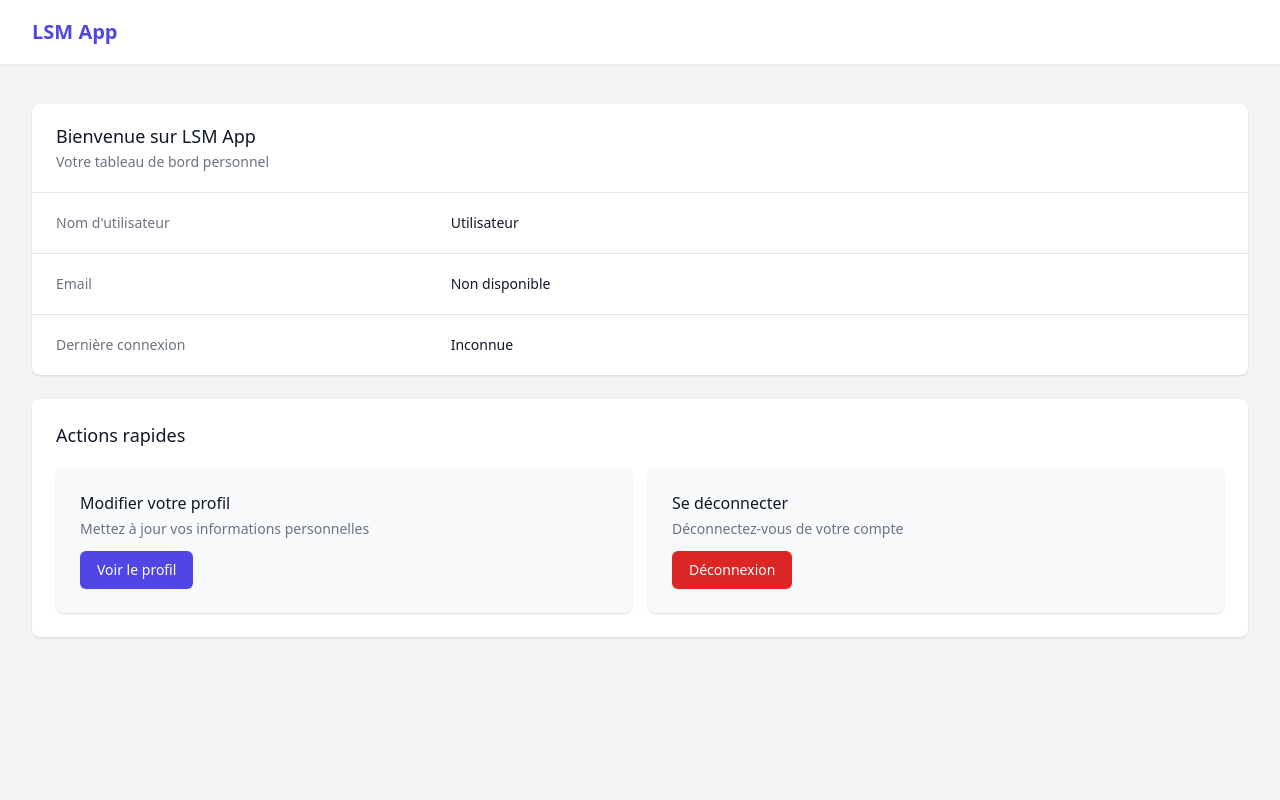
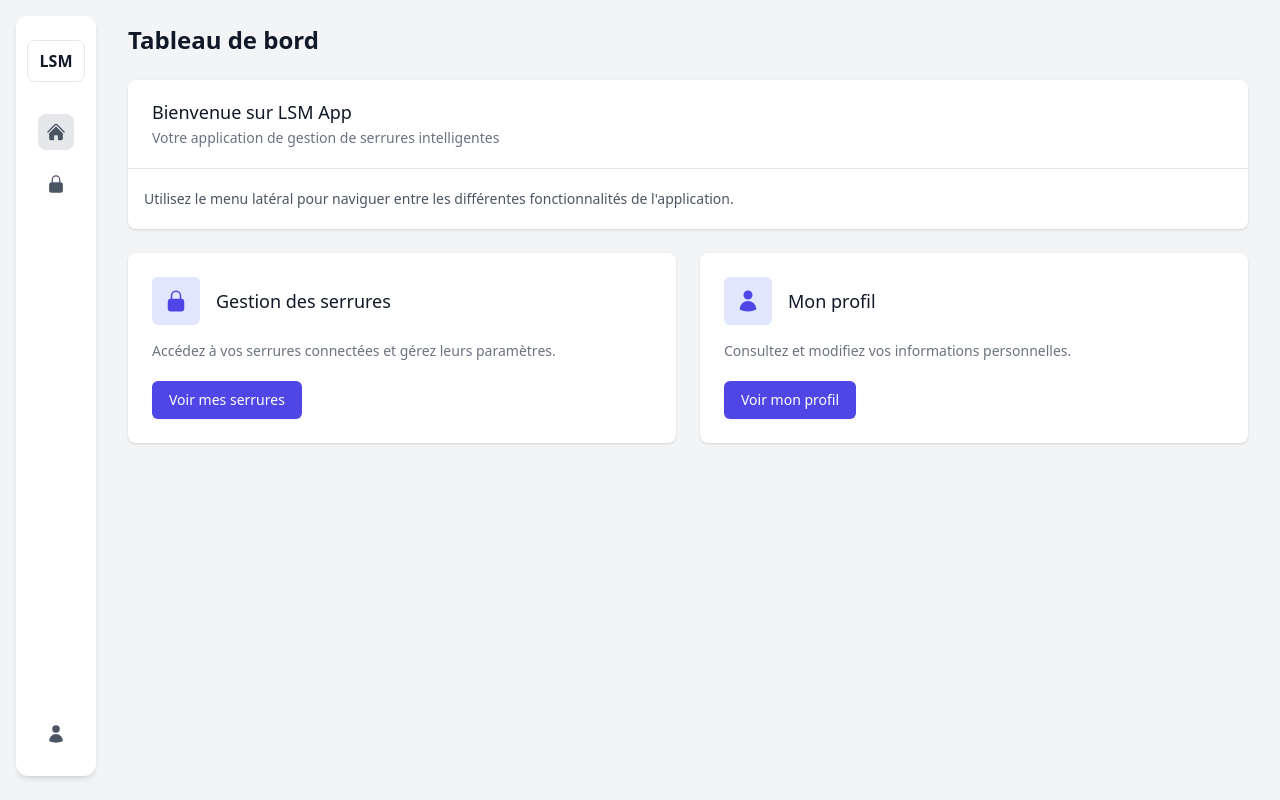
Before and after one commit to benoitjolly/lsm-nuxt, a Nuxt app: page / in a window 1280 px wide. Built offline with nearby package versions, Linux system fonts and the light colour scheme; no server answers.

Commit message:
feat: add sidebar

```diff
--- a/layouts/default.vue
+++ b/layouts/default.vue
@@ -1,32 +1,50 @@
 <template>
-  <div class="min-h-screen bg-gray-100">
-    <!-- Barre de navigation -->
-    <nav class="bg-white shadow-sm">
-      <div class="max-w-7xl mx-auto px-4 sm:px-6 lg:px-8">
-        <div class="flex justify-between h-16">
-          <div class="flex">
-            <div class="flex-shrink-0 flex items-center">
-              <NuxtLink to="/" class="text-xl font-bold text-indigo-600">LSM App</NuxtLink>
-            </div>
+  <div class="flex min-h-screen bg-gray-100">
+    <!-- Menu latéral -->
+    <div class="w-20 bg-white shadow-md flex flex-col items-center py-6 fixed min-h-[calc(100%-40px)] my-4 mx-4 rounded-xl">
+      <!-- Logo en haut -->
+      <div class="mb-8">
+        <NuxtLink to="/" class="block p-2 rounded-lg border border-gray-200">
+          <div class="w-10 h-6 flex items-center justify-center">
+            <span class="text-gray-900 font-bold text-1xl p-2">LSM</span>
           </div>
-          <div class="flex items-center" v-if="isLoggedIn">
-            <button
-              @click="handleLogout"
-              class="ml-4 px-4 py-2 border border-transparent rounded-md shadow-sm text-sm font-medium text-white bg-indigo-600 hover:bg-indigo-700 focus:outline-none focus:ring-2 focus:ring-offset-2 focus:ring-indigo-500"
-            >
-              Déconnexion
-            </button>
-          </div>
-        </div>
+        </NuxtLink>
       </div>
-    </nav>
+
+      <!-- Lien Home -->
+      <NuxtLink to="/" class="p-2 mb-4 rounded-lg hover:bg-gray-100 flex items-center justify-center w-9 h-9" :class="{ 'bg-gray-200': $route.path === '/' }">
+        <svg xmlns="http://www.w3.org/2000/svg" viewBox="0 0 24 24" fill="currentColor" class="w-5 h-5 text-gray-600">
+          <path d="M11.47 3.84a.75.75 0 011.06 0l8.69 8.69a.75.75 0 101.06-1.06l-8.689-8.69a2.25 2.25 0 00-3.182 0l-8.69 8.69a.75.75 0 001.061 1.06l8.69-8.69z" />
+          <path d="M12 5.432l8.159 8.159c.03.03.06.058.091.086v6.198c0 1.035-.84 1.875-1.875 1.875H15a.75.75 0 01-.75-.75v-4.5a.75.75 0 00-.75-.75h-3a.75.75 0 00-.75.75V21a.75.75 0 01-.75.75H5.625a1.875 1.875 0 01-1.875-1.875v-6.198a2.29 2.29 0 00.091-.086L12 5.43z" />
+        </svg>
+      </NuxtLink>
+
+      <!-- Lien Serrure -->
+      <NuxtLink to="/serrure" class="p-2 mb-4 rounded-lg hover:bg-gray-100 flex items-center justify-center w-9 h-9" :class="{ 'bg-gray-200': $route.path === '/serrure' }">
+        <svg xmlns="http://www.w3.org/2000/svg" viewBox="0 0 24 24" fill="currentColor" class="w-5 h-5 text-gray-600">
+          <path fill-rule="evenodd" d="M12 1.5a5.25 5.25 0 00-5.25 5.25v3a3 3 0 00-3 3v6.75a3 3 0 003 3h10.5a3 3 0 003-3v-6.75a3 3 0 00-3-3v-3c0-2.9-2.35-5.25-5.25-5.25zm3.75 8.25v-3a3.75 3.75 0 10-7.5 0v3h7.5z" clip-rule="evenodd" />
+        </svg>
+      </NuxtLink>
+
+      <!-- Lien Profil (en bas) -->
+      <div class="mt-auto">
+        <NuxtLink to="/profile" class="p-2 rounded-lg hover:bg-gray-100 flex items-center justify-center w-9 h-9" :class="{ 'bg-gray-200': $route.path === '/profile' }">
+          <svg xmlns="http://www.w3.org/2000/svg" viewBox="0 0 24 24" fill="currentColor" class="w-5 h-5 text-gray-600">
+            <path fill-rule="evenodd" d="M7.5 6a4.5 4.5 0 119 0 4.5 4.5 0 01-9 0zM3.751 20.105a8.25 8.25 0 0116.498 0 .75.75 0 01-.437.695A18.683 18.683 0 0112 22.5c-2.786 0-5.433-.608-7.812-1.7a.75.75 0 01-.437-.695z" clip-rule="evenodd" />
+          </svg>
+        </NuxtLink>
+      </div>
+
+      <!-- Bouton de déconnexion (tout en bas) -->
+
+    </div>
 
     <!-- Contenu principal -->
-    <main class="py-10">
-      <div class="max-w-7xl mx-auto sm:px-6 lg:px-8">
+    <div class="flex-1 ml-24">
+      <main class="py-6 px-4 sm:px-6 lg:px-8">
         <slot />
-      </div>
-    </main>
+      </main>
+    </div>
   </div>
 </template>
 
--- a/pages/index.vue
+++ b/pages/index.vue
@@ -1,74 +1,71 @@
 <template>
   <div>
+    <h1 class="text-2xl font-bold text-gray-900 mb-6">Tableau de bord</h1>
+
     <div class="bg-white shadow overflow-hidden sm:rounded-lg mb-6">
       <div class="px-4 py-5 sm:px-6">
         <h3 class="text-lg leading-6 font-medium text-gray-900">
           Bienvenue sur LSM App
         </h3>
         <p class="mt-1 max-w-2xl text-sm text-gray-500">
-          Votre tableau de bord personnel
+          Votre application de gestion de serrures intelligentes
         </p>
       </div>
-      <div class="border-t border-gray-200 px-4 py-5 sm:p-0">
-        <dl class="sm:divide-y sm:divide-gray-200">
-          <div class="py-4 sm:py-5 sm:grid sm:grid-cols-3 sm:gap-4 sm:px-6">
-            <dt class="text-sm font-medium text-gray-500">
-              Nom d'utilisateur
-            </dt>
-            <dd class="mt-1 text-sm text-gray-900 sm:mt-0 sm:col-span-2">
-              {{ userName }}
-            </dd>
-          </div>
-          <div class="py-4 sm:py-5 sm:grid sm:grid-cols-3 sm:gap-4 sm:px-6">
-            <dt class="text-sm font-medium text-gray-500">
-              Email
-            </dt>
-            <dd class="mt-1 text-sm text-gray-900 sm:mt-0 sm:col-span-2">
-              {{ userEmail }}
-            </dd>
-          </div>
-          <div class="py-4 sm:py-5 sm:grid sm:grid-cols-3 sm:gap-4 sm:px-6">
-            <dt class="text-sm font-medium text-gray-500">
-              Dernière connexion
-            </dt>
-            <dd class="mt-1 text-sm text-gray-900 sm:mt-0 sm:col-span-2">
-              {{ lastLoginTime }}
-            </dd>
-          </div>
-        </dl>
+      <div class="border-t border-gray-200 px-4 py-5">
+        <p class="text-sm text-gray-600">
+          Utilisez le menu latéral pour naviguer entre les différentes fonctionnalités de l'application.
+        </p>
       </div>
     </div>
 
+    <div class="grid grid-cols-1 gap-6 sm:grid-cols-2">
+      <!-- Carte Serrures -->
       <div class="bg-white shadow sm:rounded-lg">
         <div class="px-4 py-5 sm:p-6">
+          <div class="flex items-center">
+            <div class="p-3 rounded-md bg-indigo-100 mr-4">
+              <svg xmlns="http://www.w3.org/2000/svg" viewBox="0 0 24 24" fill="currentColor" class="w-6 h-6 text-indigo-600">
+                <path fill-rule="evenodd" d="M12 1.5a5.25 5.25 0 00-5.25 5.25v3a3 3 0 00-3 3v6.75a3 3 0 003 3h10.5a3 3 0 003-3v-6.75a3 3 0 00-3-3v-3c0-2.9-2.35-5.25-5.25-5.25zm3.75 8.25v-3a3.75 3.75 0 10-7.5 0v3h7.5z" clip-rule="evenodd" />
+              </svg>
+            </div>
             <h3 class="text-lg leading-6 font-medium text-gray-900">
-          Actions rapides
+              Gestion des serrures
             </h3>
-        <div class="mt-5 grid grid-cols-1 gap-4 sm:grid-cols-2">
-          <div class="bg-gray-50 overflow-hidden shadow rounded-lg">
-            <div class="px-4 py-5 sm:p-6">
-              <h4 class="text-base font-medium text-gray-900">Modifier votre profil</h4>
-              <p class="mt-1 text-sm text-gray-500">
-                Mettez à jour vos informations personnelles
+          </div>
+          <div class="mt-4">
+            <p class="text-sm text-gray-500">
+              Accédez à vos serrures connectées et gérez leurs paramètres.
             </p>
-              <div class="mt-3">
-                <NuxtLink to="/profile" class="inline-flex items-center px-4 py-2 border border-transparent text-sm font-medium rounded-md shadow-sm text-white bg-indigo-600 hover:bg-indigo-700 focus:outline-none focus:ring-2 focus:ring-offset-2 focus:ring-indigo-500">
-                  Voir le profil
+            <div class="mt-5">
+              <NuxtLink to="/serrure" class="inline-flex items-center px-4 py-2 border border-transparent text-sm font-medium rounded-md shadow-sm text-white bg-indigo-600 hover:bg-indigo-700 focus:outline-none focus:ring-2 focus:ring-offset-2 focus:ring-indigo-500">
+                Voir mes serrures
               </NuxtLink>
             </div>
           </div>
         </div>
-          <div class="bg-gray-50 overflow-hidden shadow rounded-lg">
+      </div>
+
+      <!-- Carte Profil -->
+      <div class="bg-white shadow sm:rounded-lg">
         <div class="px-4 py-5 sm:p-6">
-              <h4 class="text-base font-medium text-gray-900">Se déconnecter</h4>
-              <p class="mt-1 text-sm text-gray-500">
-                Déconnectez-vous de votre compte
+          <div class="flex items-center">
+            <div class="p-3 rounded-md bg-indigo-100 mr-4">
+              <svg xmlns="http://www.w3.org/2000/svg" viewBox="0 0 24 24" fill="currentColor" class="w-6 h-6 text-indigo-600">
+                <path fill-rule="evenodd" d="M7.5 6a4.5 4.5 0 119 0 4.5 4.5 0 01-9 0zM3.751 20.105a8.25 8.25 0 0116.498 0 .75.75 0 01-.437.695A18.683 18.683 0 0112 22.5c-2.786 0-5.433-.608-7.812-1.7a.75.75 0 01-.437-.695z" clip-rule="evenodd" />
+              </svg>
+            </div>
+            <h3 class="text-lg leading-6 font-medium text-gray-900">
+              Mon profil
+            </h3>
+          </div>
+          <div class="mt-4">
+            <p class="text-sm text-gray-500">
+              Consultez et modifiez vos informations personnelles.
             </p>
-              <div class="mt-3">
-                <button @click="handleLogout" class="inline-flex items-center px-4 py-2 border border-transparent text-sm font-medium rounded-md shadow-sm text-white bg-red-600 hover:bg-red-700 focus:outline-none focus:ring-2 focus:ring-offset-2 focus:ring-red-500">
-                  Déconnexion
-                </button>
-              </div>
+            <div class="mt-5">
+              <NuxtLink to="/profile" class="inline-flex items-center px-4 py-2 border border-transparent text-sm font-medium rounded-md shadow-sm text-white bg-indigo-600 hover:bg-indigo-700 focus:outline-none focus:ring-2 focus:ring-offset-2 focus:ring-indigo-500">
+                Voir mon profil
+              </NuxtLink>
             </div>
           </div>
         </div>
@@ -78,38 +75,8 @@
 </template>
 
 <script setup lang="ts">
-import { computed, onMounted } from 'vue'
-import useAuth from '~/composables/useAuth'
-
 // Définir le middleware d'authentification
 definePageMeta({
   middleware: ['auth']
 })
-
-const { user, logout } = useAuth()
-const router = useRouter()
-
-// Obtenir le nom d'utilisateur (ou email si pas de nom)
-const userName = computed(() => {
-  if (!user.value) return 'Utilisateur'
-  return user.value.displayName || user.value.email?.split('@')[0] || ''
-})
-
-// Obtenir l'email de l'utilisateur
-const userEmail = computed(() => {
-  if (!user.value) return 'Non disponible'
-  return user.value.email || ''
-})
-
-// Obtenir la date de dernière connexion
-const lastLoginTime = computed(() => {
-  if (!user.value || !user.value.metadata.lastSignInTime) return 'Inconnue'
-  return new Date(user.value.metadata.lastSignInTime).toLocaleString('fr-FR')
-})
-
-// Gérer la déconnexion
-const handleLogout = async () => {
-  await logout()
-  router.push('/login')
-}
 </script>
--- /dev/null
+++ b/pages/profile.vue
@@ -0,0 +1,94 @@
+<template>
+  <div>
+    <h1 class="text-2xl font-bold text-gray-900 mb-6">Mon Profil</h1>
+
+    <div class="bg-white shadow overflow-hidden sm:rounded-lg mb-6">
+      <div class="px-4 py-5 sm:px-6">
+        <h3 class="text-lg leading-6 font-medium text-gray-900">
+          Informations personnelles
+        </h3>
+        <p class="mt-1 max-w-2xl text-sm text-gray-500">
+          Détails de votre compte
+        </p>
+      </div>
+      <div class="border-t border-gray-200 px-4 py-5 sm:p-0">
+        <dl class="sm:divide-y sm:divide-gray-200">
+          <div class="py-4 sm:py-5 sm:grid sm:grid-cols-3 sm:gap-4 sm:px-6">
+            <dt class="text-sm font-medium text-gray-500">
+              Nom d'utilisateur
+            </dt>
+            <dd class="mt-1 text-sm text-gray-900 sm:mt-0 sm:col-span-2">
+              {{ userName }}
+            </dd>
+          </div>
+          <div class="py-4 sm:py-5 sm:grid sm:grid-cols-3 sm:gap-4 sm:px-6">
+            <dt class="text-sm font-medium text-gray-500">
+              Email
+            </dt>
+            <dd class="mt-1 text-sm text-gray-900 sm:mt-0 sm:col-span-2">
+              {{ userEmail }}
+            </dd>
+          </div>
+          <div class="py-4 sm:py-5 sm:grid sm:grid-cols-3 sm:gap-4 sm:px-6">
+            <dt class="text-sm font-medium text-gray-500">
+              Dernière connexion
+            </dt>
+            <dd class="mt-1 text-sm text-gray-900 sm:mt-0 sm:col-span-2">
+              {{ lastLoginTime }}
+            </dd>
+          </div>
+        </dl>
+      </div>
+    </div>
+
+    <div class="bg-white shadow sm:rounded-lg">
+      <div class="px-4 py-5 sm:p-6">
+        <h3 class="text-lg leading-6 font-medium text-gray-900">
+          Actions du compte
+        </h3>
+        <div class="mt-5">
+          <button @click="handleLogout" class="inline-flex items-center px-4 py-2 border border-transparent text-sm font-medium rounded-md shadow-sm text-white bg-red-600 hover:bg-red-700 focus:outline-none focus:ring-2 focus:ring-offset-2 focus:ring-red-500">
+            Déconnexion
+          </button>
+        </div>
+      </div>
+    </div>
+  </div>
+</template>
+
+<script setup lang="ts">
+import { computed, onMounted } from 'vue'
+import useAuth from '~/composables/useAuth'
+
+// Définir le middleware d'authentification
+definePageMeta({
+  middleware: ['auth']
+})
+
+const { user, logout } = useAuth()
+const router = useRouter()
+
+// Obtenir le nom d'utilisateur (ou email si pas de nom)
+const userName = computed(() => {
+  if (!user.value) return 'Utilisateur'
+  return user.value.displayName || user.value.email?.split('@')[0] || ''
+})
+
+// Obtenir l'email de l'utilisateur
+const userEmail = computed(() => {
+  if (!user.value) return 'Non disponible'
+  return user.value.email || ''
+})
+
+// Obtenir la date de dernière connexion
+const lastLoginTime = computed(() => {
+  if (!user.value || !user.value.metadata.lastSignInTime) return 'Inconnue'
+  return new Date(user.value.metadata.lastSignInTime).toLocaleString('fr-FR')
+})
+
+// Gérer la déconnexion
+const handleLogout = async () => {
+  await logout()
+  router.push('/login')
+}
+</script>
--- /dev/null
+++ b/pages/serrure.vue
@@ -0,0 +1,73 @@
+<template>
+  <div>
+    <h1 class="text-2xl font-bold text-gray-900 mb-6">Gestion des Serrures</h1>
+
+    <div class="bg-white shadow overflow-hidden sm:rounded-lg mb-6">
+      <div class="px-4 py-5 sm:px-6">
+        <h3 class="text-lg leading-6 font-medium text-gray-900">
+          Vos serrures connectées
+        </h3>
+        <p class="mt-1 max-w-2xl text-sm text-gray-500">
+          Gérez vos serrures intelligentes
+        </p>
+      </div>
+      <div class="border-t border-gray-200">
+        <div class="px-4 py-5 sm:p-6">
+          <div class="space-y-4">
+            <!-- Liste des serrures (exemple) -->
+            <div class="flex items-center justify-between p-4 bg-gray-50 rounded-lg">
+              <div class="flex items-center">
+                <div class="p-2 bg-indigo-100 rounded-md mr-4">
+                  <svg xmlns="http://www.w3.org/2000/svg" viewBox="0 0 24 24" fill="currentColor" class="w-6 h-6 text-indigo-600">
+                    <path fill-rule="evenodd" d="M12 1.5a5.25 5.25 0 00-5.25 5.25v3a3 3 0 00-3 3v6.75a3 3 0 003 3h10.5a3 3 0 003-3v-6.75a3 3 0 00-3-3v-3c0-2.9-2.35-5.25-5.25-5.25zm3.75 8.25v-3a3.75 3.75 0 10-7.5 0v3h7.5z" clip-rule="evenodd" />
+                  </svg>
+                </div>
+                <div>
+                  <h4 class="font-medium text-gray-900">Serrure Entrée Principale</h4>
+                  <p class="text-sm text-gray-500">Dernière activité: Aujourd'hui, 10:45</p>
+                </div>
+              </div>
+              <div>
+                <button class="px-3 py-1 bg-green-100 text-green-800 rounded-full text-sm font-medium">
+                  Verrouillée
+                </button>
+              </div>
+            </div>
+
+            <div class="flex items-center justify-between p-4 bg-gray-50 rounded-lg">
+              <div class="flex items-center">
+                <div class="p-2 bg-indigo-100 rounded-md mr-4">
+                  <svg xmlns="http://www.w3.org/2000/svg" viewBox="0 0 24 24" fill="currentColor" class="w-6 h-6 text-indigo-600">
+                    <path fill-rule="evenodd" d="M12 1.5a5.25 5.25 0 00-5.25 5.25v3a3 3 0 00-3 3v6.75a3 3 0 003 3h10.5a3 3 0 003-3v-6.75a3 3 0 00-3-3v-3c0-2.9-2.35-5.25-5.25-5.25zm3.75 8.25v-3a3.75 3.75 0 10-7.5 0v3h7.5z" clip-rule="evenodd" />
+                  </svg>
+                </div>
+                <div>
+                  <h4 class="font-medium text-gray-900">Serrure Garage</h4>
+                  <p class="text-sm text-gray-500">Dernière activité: Hier, 18:30</p>
+                </div>
+              </div>
+              <div>
+                <button class="px-3 py-1 bg-red-100 text-red-800 rounded-full text-sm font-medium">
+                  Déverrouillée
+                </button>
+              </div>
+            </div>
+          </div>
+
+          <div class="mt-6">
+            <button class="inline-flex items-center px-4 py-2 border border-transparent text-sm font-medium rounded-md shadow-sm text-white bg-indigo-600 hover:bg-indigo-700 focus:outline-none focus:ring-2 focus:ring-offset-2 focus:ring-indigo-500">
+              Ajouter une nouvelle serrure
+            </button>
+          </div>
+        </div>
+      </div>
+    </div>
+  </div>
+</template>
+
+<script setup lang="ts">
+// Définir le middleware d'authentification
+definePageMeta({
+  middleware: ['auth']
+})
+</script>
```
Lines whose indentation alone changed are shown as unchanged.
